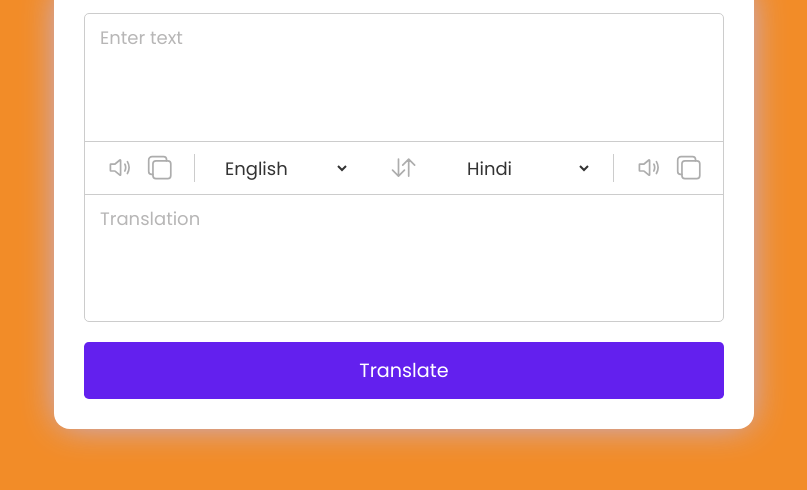
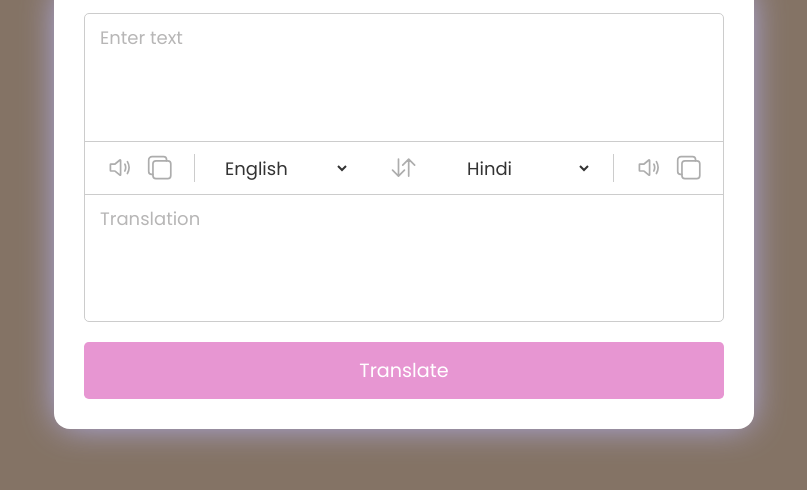
Before and after one commit to anirxddx/Translator-Web-App, a plain HTML site: page index.html in a window 1280 px wide. Shown: the part 194-684 px from the top of the page, without its empty margins (236-1043 px from the left). Drawn offline with nearby package versions, Linux system fonts and the light colour scheme.

Commit message:
Update style.css

```diff
--- a/style.css
+++ b/style.css
@@ -13,7 +13,7 @@ body {
   justify-content: center;
   padding: 0 10px;
   min-height: 100vh;
-  background: #f28c28;
+  background: #847365;
 }
 
 .container {
@@ -136,7 +136,7 @@ li,
   margin-top: 20px;
   font-size: 1.2rem;
   border-radius: 0.3rem;
-  background: #6320ee;
+  background: #e796d2;
 }
 
 @media (max-width: 660px) {
```
